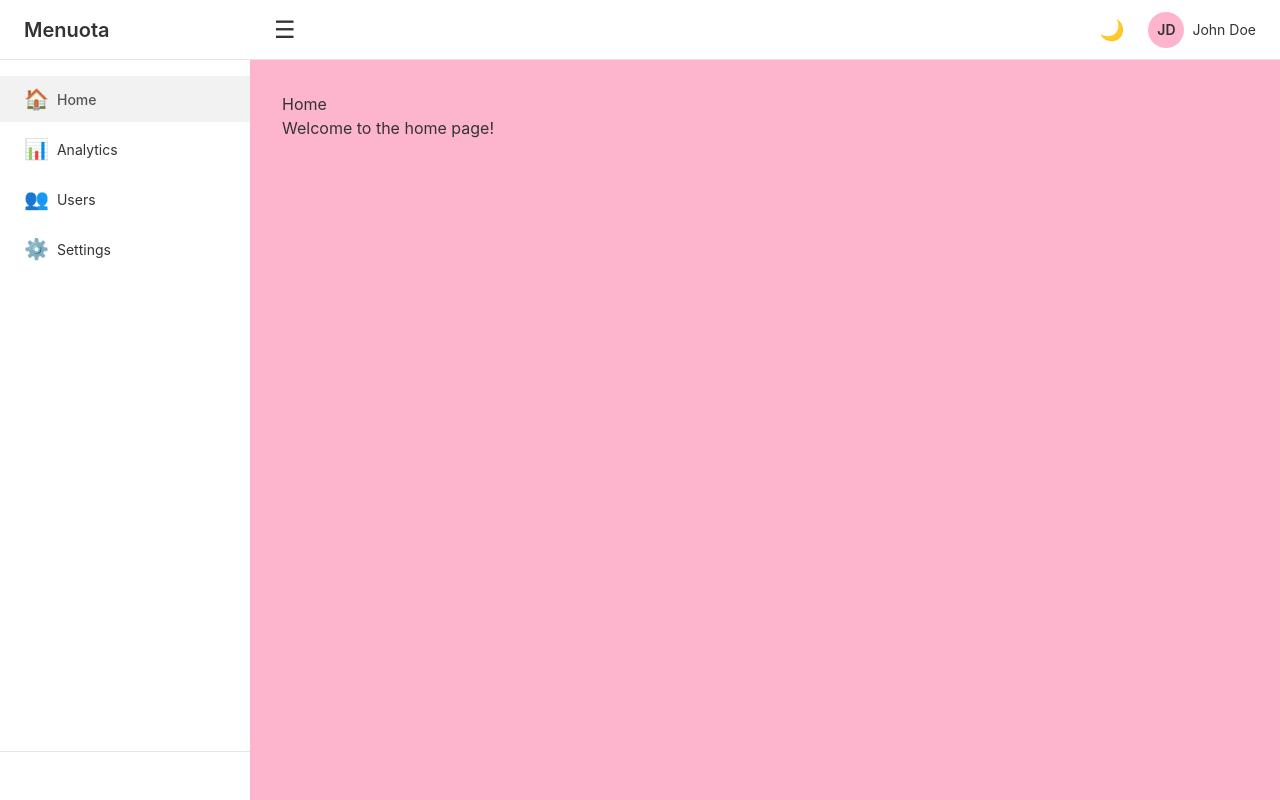
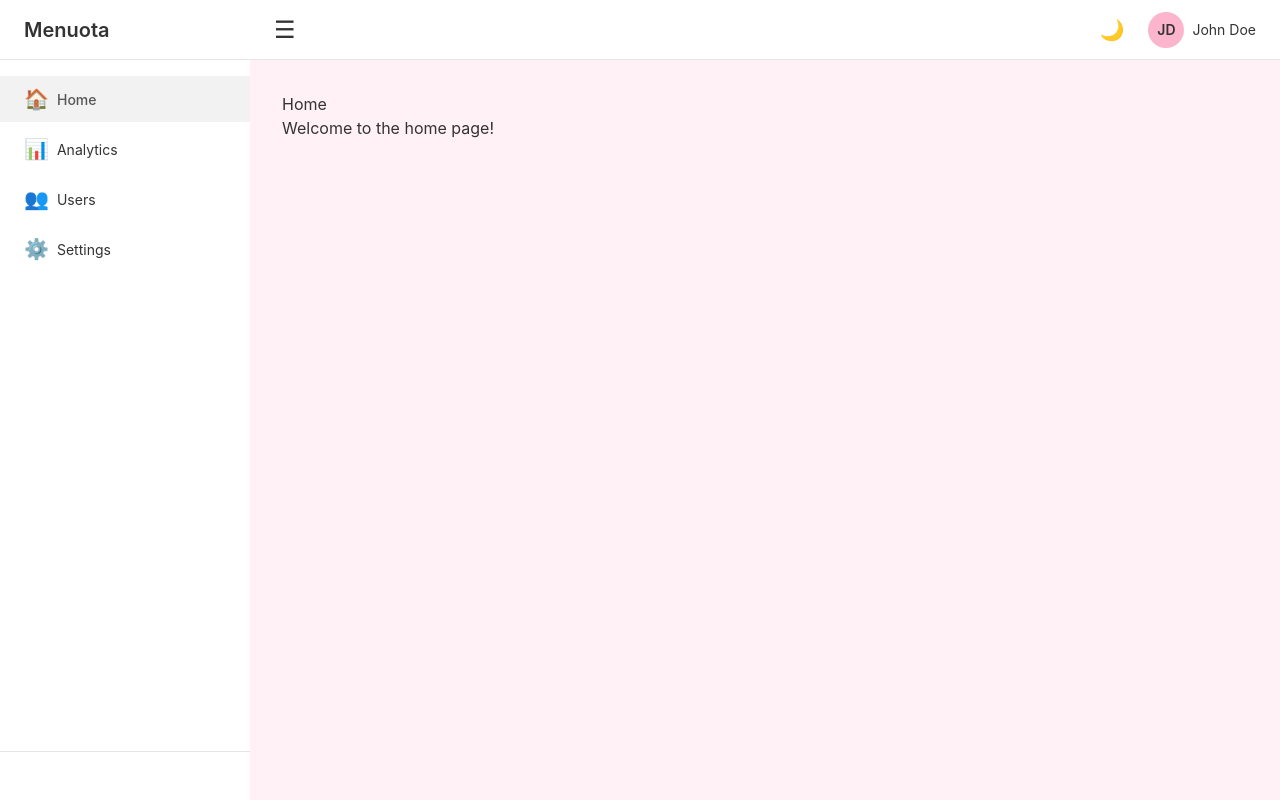
Before and after one commit to TheDevelolper/Dashboard-UI, an Angular app in the folder projects/angular-workspace/: page /home in a window 1280 px wide. Built offline with nearby package versions, Linux system fonts and the light colour scheme.

Commit message:
feat(theme): make dark mode colors darker

```diff
--- a/projects/angular-workspace/src/theme.css
+++ b/projects/angular-workspace/src/theme.css
@@ -73,7 +73,7 @@
   /* ===========================================
      Colors - Background
      =========================================== */
-  --color-bg: #fdb5ce;
+  --color-bg: #fff1f6;
   --color-bg-sidebar: #ffffff;
   --color-bg-sidebar-nav: #ffffff;
   --color-bg-card: #ffffff;
@@ -106,15 +106,15 @@
 
 /* Dark mode - controlled via data-theme attribute */
 [data-theme='dark'] {
-  --color-bg: #333333;
-  --color-bg-card: #404040;
-  --color-bg-sidebar: #262626;
-  --color-bg-sidebar-nav: #262626;
+  --color-bg: #1a1a1a;
+  --color-bg-card: #141414;
+  --color-bg-sidebar: #141414;
+  --color-bg-sidebar-nav: #141414;
   --color-text: #fdb5ce;
-  --color-text-muted: #cccccc;
-  --color-border: #555555;
+  --color-text-muted: #b08fa0;
+  --color-border: #3a3a3a;
   --color-sidebar-text: #fdb5ce;
-  --color-sidebar-text-hover: #ffffff;
-  --color-sidebar-hover: rgba(255, 255, 255, 0.1);
-  --color-sidebar-border: #444444;
+  --color-sidebar-text-hover: #ffc5e0;
+  --color-sidebar-hover: rgba(255, 255, 255, 0.08);
+  --color-sidebar-border: #2a2a2a;
 }
```
